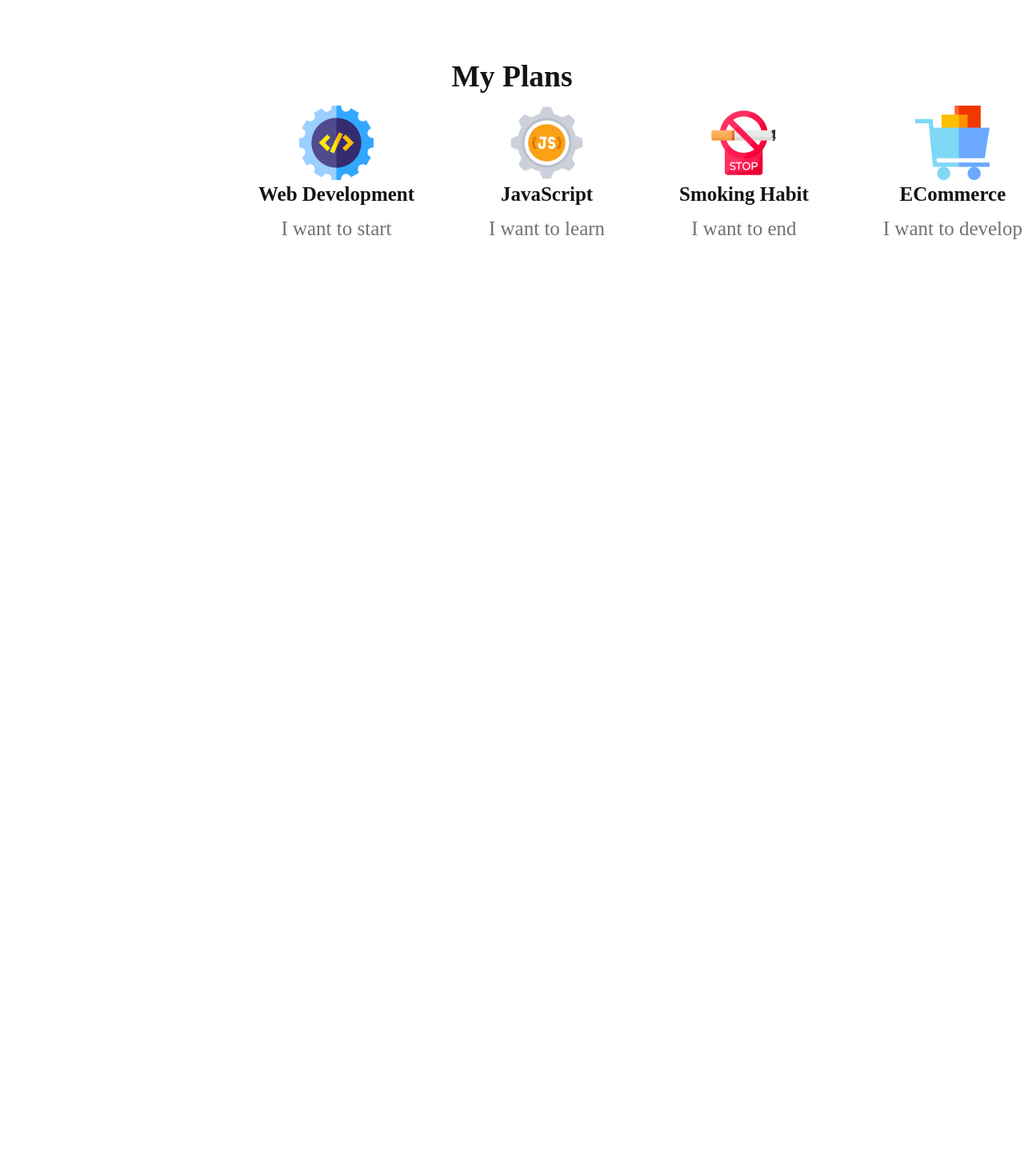
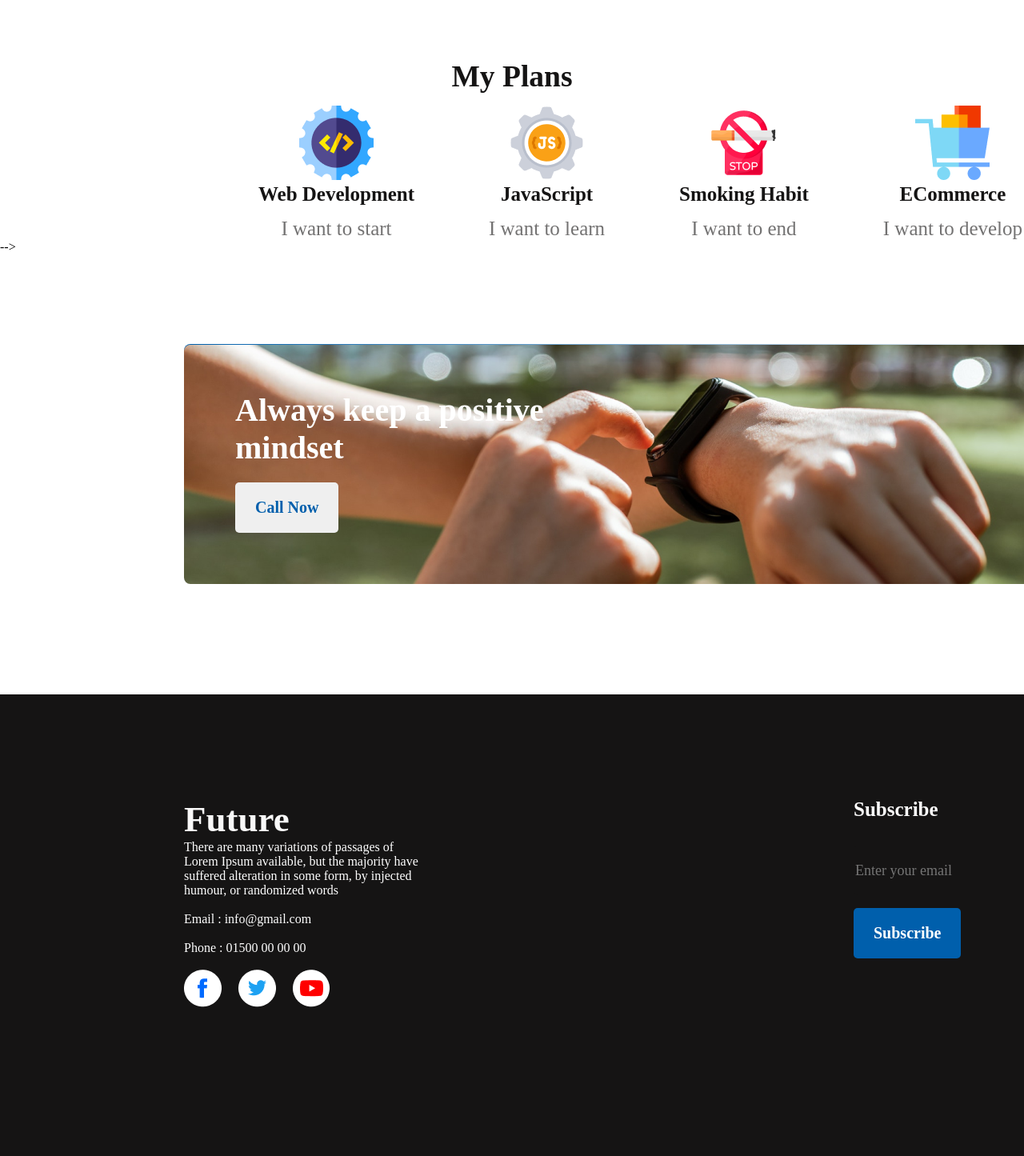
Before and after one commit to nishattandra/assignment-repo, a plain HTML site: page index.html in a window 1280 px wide. Shown: the part 1764-3209 px from the top of the page at 80% size. Before the commit the page ends 2064 px from the top, so only its background shows below. Drawn offline with Linux system fonts and the light colour scheme.

Commit message:
added future plans,contact

```diff
--- a/index.html
+++ b/index.html
@@ -69,6 +69,28 @@
                 </div>
             </div>
         </div>
+        <!-- positive mindset -->
+        <div class="positive-mind">
+            <h2 class="positive-title">Always keep a positive <br> mindset</h2>
+            <button class="btn-positive">Call Now</button>
+        </div> -->
+        <!-- future plans -->
+        <div class="future">
+            <div class="future-description">
+                <h2 class="description-title">Future</h2>
+                <p class="description-content">There are many variations of passages of Lorem Ipsum available, but the majority have suffered alteration in some form, by injected humour, or randomized words</p><br>
+                <p class="description-content">Email : info@gmail.com</p><br>
+                <p class="description-content">Phone : 01500 00 00 00</p><br>
+                <a class="virtual-site" href=""><img src="./images/icons/fb.png" alt=""></a>
+                <a class="virtual-site" href=""><img src="./images/icons/twitter.png" alt=""></a>
+                <a class="virtual-site" href=""><img src="./images/icons/youtube.png" alt=""></a>
+            </div>
+            <div class="subscription">
+                <h2 class="subscription-title">Subscribe</h2>
+                <input class="subscription-email" type="email" placeholder="Enter your email"><br>
+                <button class="subscription-btn">Subscribe</button>
+            </div>
+        </div>
    </section>
 
 </body>
--- a/style.css
+++ b/style.css
@@ -42,7 +42,7 @@
     border: none;
 }
 
-/* about failures */
+/* about failures styles */
 .about {
     padding: 800px 206px 100px 206px;
     display: flex;
@@ -86,7 +86,7 @@ li {
     background-size: 30px;
 }
 
-/* My plans */
+/* My plans styles*/
 .plans {
     text-align: center;
     margin-top: 80px;
@@ -115,6 +115,96 @@ li {
 .plan-to-do {
     color: #737272;
     font-weight: 500;
-font-size: 25px;
+    font-size: 25px;
 
 }
+
+/* Positive Mindset styles*/
+.positive-mind {
+    margin: 130px 230px;
+    width: 1140px;
+    height: 300px;
+    background: url('./images/watch.png'), linear-gradient(90deg, #005FAC 0%, rgba(0, 95, 172, 0) 100%);
+    position: absolute;
+    border-radius: 8px;
+}
+
+.positive-title {
+    font-weight: 700;
+    font-size: 40px;
+    color: #FFFFFF;
+    text-align: left;
+    margin: 59px 617px 20px 64px;
+}
+
+.btn-positive {
+    font-weight: 600;
+    font-size: 20px;
+    color: #005FAC;
+    padding: 20px 25px;
+    border-radius: 5px;
+    border: none;
+    margin-left: 64px;
+}
+
+/* future plan style */
+.future {
+    display: flex;
+    width: 1600px;
+    height: 577px;
+    margin-top: 550px;
+    background: #151414;
+}
+
+.future-description {
+    margin: 130px 230px 130px 230px;
+}
+
+.description-title {
+    font-weight: 700;
+    font-size: 45px;
+    color: #F8F8F8;
+}
+
+.description-content {
+    font-weight: 400;
+    font-size: 16px;
+    color: #FFFFFF;
+}
+
+.virtual-site {
+    margin-right: 17px;
+}
+
+.subscription {
+    margin: 130px 229px 243px 300px;
+}
+
+.subscription-title {
+    font-weight: 600;
+    font-size: 25px;
+    color: #FFFFFF;
+    margin-bottom: 31px;
+}
+
+.subscription-email {
+    width: 300px;
+    height: 60px;
+    border: 2px #FFFFFF;
+    color: hsl(0, 0%, 95%);
+    background: #151414;
+    border-radius: 5px;
+    margin-bottom: 16px;
+    font-weight: 400;
+    font-size: 18px;
+}
+
+.subscription-btn {
+    font-weight: 600;
+    font-size: 20px;
+    color: #FFFFFF;
+    background-color: #005FAC;
+    padding: 20px 25px;
+    border-radius: 5px;
+    border: none;
+}
```
